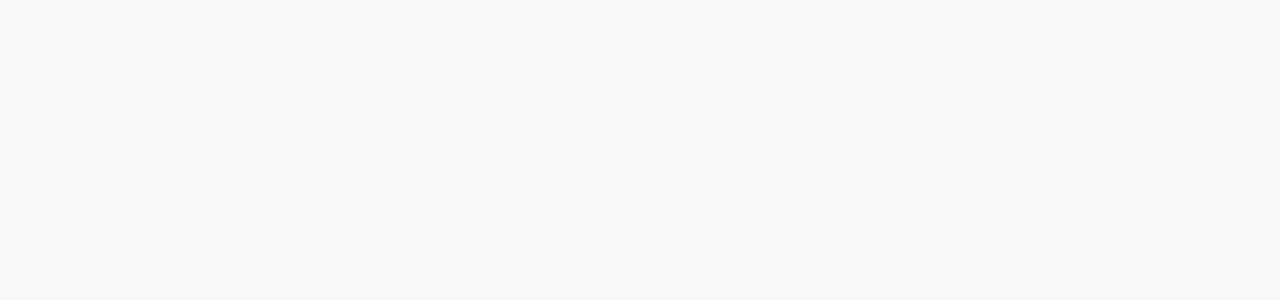
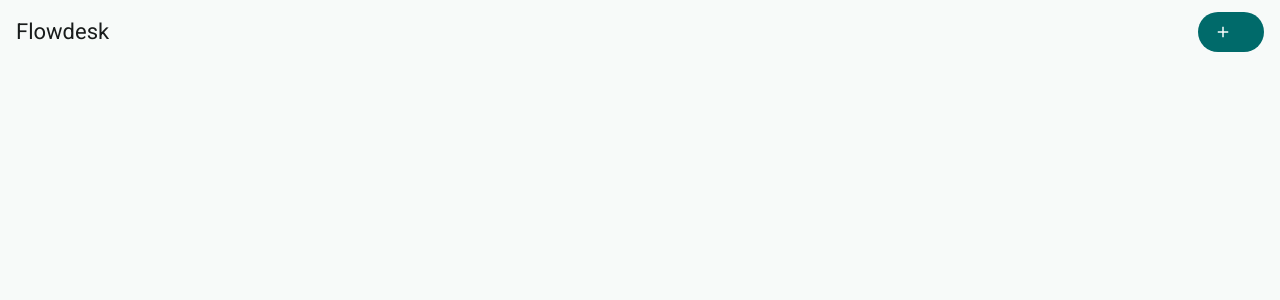
Before and after one commit to eRodrigoL/flowdesk, an Angular app: page / in a window 1280 px wide. Shown: the top 300 px of the page. Built offline with nearby package versions, Linux system fonts and the light colour scheme.

Commit message:
feat: adiciona componente de cabeçalho e atualiza estrutura do app

```diff
--- a/src/app/app.html
+++ b/src/app/app.html
@@ -1 +1,5 @@
-<router-outlet />
+<app-cabecalho />
+
+<main>
+  <router-outlet />
+</main>
--- a/src/app/app.ts
+++ b/src/app/app.ts
@@ -1,9 +1,11 @@
 import { Component, signal } from '@angular/core';
 import { RouterOutlet } from '@angular/router';
 
+import { Cabecalho } from '@components/cabecalho/cabecalho';
+
 @Component({
   selector: 'app-root',
-  imports: [RouterOutlet],
+  imports: [RouterOutlet, Cabecalho],
   templateUrl: './app.html',
   styleUrl: './app.scss',
 })
--- /dev/null
+++ b/src/app/shared/components/cabecalho/cabecalho.html
@@ -0,0 +1,7 @@
+<header>
+  <mat-toolbar>
+    <span>Flowdesk</span>
+    <span class="espacamento"></span>
+    <button type="button" matButton="filled"><mat-icon>add</mat-icon></button>
+  </mat-toolbar>
+</header>
--- /dev/null
+++ b/src/app/shared/components/cabecalho/cabecalho.scss
@@ -0,0 +1,3 @@
+.espacamento {
+  flex: 1 1 auto;
+}
```
Also changed, not shown: src/app/shared/components/cabecalho/cabecalho.ts (added, +12 -0 lines).
